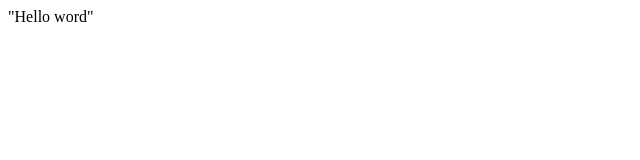
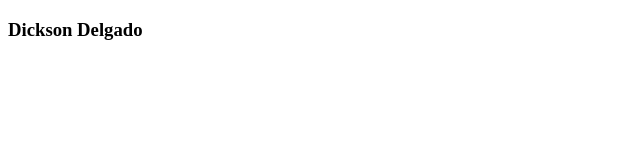
Before and after one commit to dickdelv/dickdelv.github.io, a plain HTML site: page index.html in a window 1280 px wide. Shown: the whole page, without its empty margins (0-640 px from the left). Drawn offline with Linux system fonts and the light colour scheme.

Commit message:
Update index.html

```diff
--- a/index.html
+++ b/index.html
@@ -8,6 +8,6 @@
   <link rel="icon" type="image/x-icon" href="favicon.ico">
 </head>
 <body>
-  "Hello word"
+  <h3>Dickson Delgado</h3>
 </body>
 </html>
```
